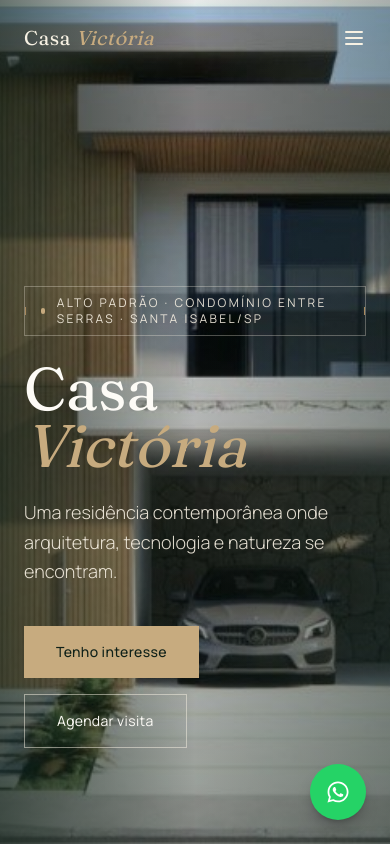
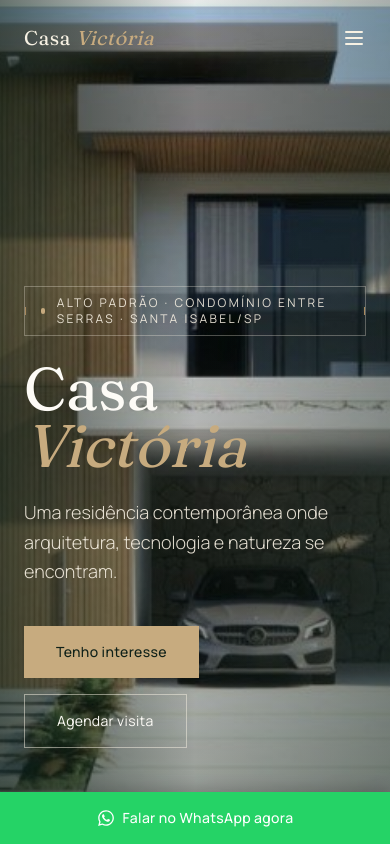
Before and after one commit to caaiohb/casavictoria, a React (Vite) app: page / in a window 390 px wide. Shown: the top 844 px of the page. Built offline with nearby package versions, Linux system fonts and the light colour scheme.

Commit message:
Melhora contexto das mensagens do WhatsApp e adiciona CTA fixo no mobile

```diff
--- a/src/App.jsx
+++ b/src/App.jsx
@@ -14,10 +14,11 @@ import Location from './components/Location'
 import Contact from './components/Contact'
 import Footer from './components/Footer'
 import WhatsAppFloat from './components/WhatsAppFloat'
+import MobileStickyCTA from './components/MobileStickyCTA'
 
 function App() {
   return (
-    <div className="bg-branco">
+    <div className="bg-branco pb-14 sm:pb-0">
       <Header />
       <main>
         <Hero />
@@ -36,6 +37,7 @@ function App() {
       </main>
       <Footer />
       <WhatsAppFloat />
+      <MobileStickyCTA />
     </div>
   )
 }
--- a/src/components/Header.jsx
+++ b/src/components/Header.jsx
@@ -49,7 +49,7 @@ export default function Header() {
 
         <div className="hidden lg:block">
           <a
-            href={whatsappLink('Olá, gostaria de agendar uma visita à Casa Victória.')}
+            href={whatsappLink('Olá! Vi o anúncio da Casa Victória (Condomínio Entre Serras, Santa Isabel/SP — 250m², 4 suítes, piscina privativa) e gostaria de agendar uma visita.')}
             target="_blank"
             rel="noopener noreferrer"
             className="border border-dourado-light/70 text-champagne-100 text-sm tracking-wide px-5 py-2.5 hover:bg-dourado-light hover:text-verde-950 transition-colors duration-300"
@@ -88,7 +88,7 @@ export default function Header() {
                 </a>
               ))}
               <a
-                href={whatsappLink('Olá, gostaria de agendar uma visita à Casa Victória.')}
+                href={whatsappLink('Olá! Vi o anúncio da Casa Victória (Condomínio Entre Serras, Santa Isabel/SP — 250m², 4 suítes, piscina privativa) e gostaria de agendar uma visita.')}
                 target="_blank"
                 rel="noopener noreferrer"
                 className="mt-4 text-center border border-dourado-light text-champagne-100 py-3 text-sm tracking-wide"
--- /dev/null
+++ b/src/components/MobileStickyCTA.jsx
@@ -0,0 +1,20 @@
+import { motion } from 'framer-motion'
+import { FaWhatsapp } from 'react-icons/fa'
+import { whatsappLink } from '../lib/whatsapp'
+
+export default function MobileStickyCTA() {
+  return (
+    <motion.a
+      href={whatsappLink()}
+      target="_blank"
+      rel="noopener noreferrer"
+      initial={{ y: 80 }}
+      animate={{ y: 0 }}
+      transition={{ duration: 0.5, delay: 1.2 }}
+      className="sm:hidden fixed bottom-0 inset-x-0 z-50 flex items-center justify-center gap-2 bg-[#25D366] text-white py-4 text-sm font-medium tracking-wide shadow-[0_-4px_16px_rgba(0,0,0,0.2)]"
+    >
+      <FaWhatsapp className="text-lg" />
+      Falar no WhatsApp agora
+    </motion.a>
+  )
+}
--- a/src/components/WhatsAppFloat.jsx
+++ b/src/components/WhatsAppFloat.jsx
@@ -12,7 +12,7 @@ export default function WhatsAppFloat() {
       animate={{ opacity: 1, scale: 1 }}
       transition={{ duration: 0.5, delay: 1.6 }}
       whileHover={{ scale: 1.08 }}
-      className="fixed bottom-6 right-6 z-50 flex h-14 w-14 items-center justify-center rounded-full bg-[#25D366] text-white text-2xl shadow-lg shadow-black/25"
+      className="fixed bottom-6 right-6 z-50 hidden sm:flex h-14 w-14 items-center justify-center rounded-full bg-[#25D366] text-white text-2xl shadow-lg shadow-black/25"
       aria-label="Conversar no WhatsApp"
     >
       <FaWhatsapp />
--- a/src/lib/whatsapp.js
+++ b/src/lib/whatsapp.js
@@ -1,5 +1,7 @@
 export const WHATSAPP_NUMBER = '5511983318615'
 
-export function whatsappLink(message = 'Olá, tenho interesse em conhecer a Casa Victória.') {
+export function whatsappLink(
+  message = 'Olá! Vi o anúncio da Casa Victória (residência de alto padrão, Condomínio Entre Serras, Santa Isabel/SP — 250m², 4 suítes, piscina privativa) e gostaria de mais informações.'
+) {
   return `https://wa.me/${WHATSAPP_NUMBER}?text=${encodeURIComponent(message)}`
 }
```
